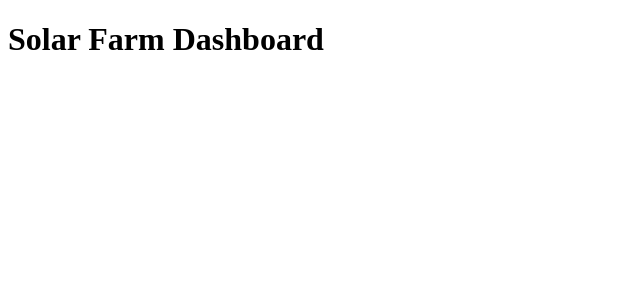
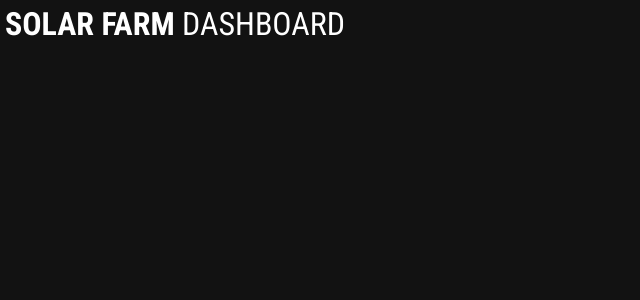
Before and after one commit to sulik/solar-farm-dashboard, a React (Create React App) app: page / in a window 1280 px wide. Shown: the top 300 px of the page, without its empty margins (0-640 px from the left). Built offline with nearby package versions, Linux system fonts and the light colour scheme.

Commit message:
Create basic theme

```diff
--- a/src/App.js
+++ b/src/App.js
@@ -3,7 +3,7 @@ import React from 'react'
 function App() {
   return (
     <div className="App">
-      <h1>Solar Farm Dashboard</h1>
+      <h1>Solar Farm <span>Dashboard</span></h1>
     </div>
   )
 }
--- a/src/scss/theme.scss
+++ b/src/scss/theme.scss
@@ -0,0 +1,24 @@
+@import url('https://fonts.googleapis.com/css?family=Roboto+Condensed:400,700&display=swap');
+
+* {
+  box-sizing: border-box;
+}
+
+body {
+  margin: 5px;
+  background: #121212;
+  color: rgba(255, 255, 255, 0.6);
+  font-family: 'Roboto Condensed', 'Helvetica Neue', 'Arial', sans-serif;
+  -webkit-font-smoothing: antialiased;
+  -moz-osx-font-smoothing: grayscale;
+}
+
+h1, h2, h3, h4, h5 {
+  margin: 0;
+  color: #fff;
+  text-transform: uppercase;
+  font-weight: 600;
+  span {
+    font-weight: 400;
+  }
+}
```
